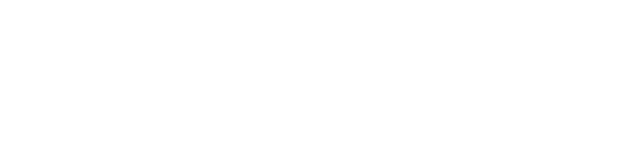
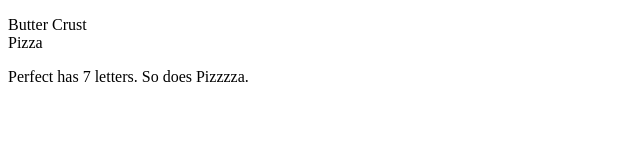
Before and after one commit to MaureenGichuki/Buttercrustpizza, a plain HTML site: page index.html in a window 1280 px wide. Shown: the whole page, without its empty margins (0-640 px from the left). Drawn offline with Linux system fonts and the light colour scheme.

Commit message:
"Feat: Adds contents of the main view"

```diff
--- a/index.html
+++ b/index.html
@@ -7,6 +7,20 @@
     <title>Butter Crust</title>
 </head>
 <body>
-
+    <div class="butter">
+        <div class="bter">
+            <p class="bter1">
+                Butter Crust
+                <br>
+                Pizza
+            </p>
+            <p class="bter2">
+                Perfect has 7 letters. So does Pizzzza.
+            </p>
+        </div>
+        <div class="bter3">
+            <img src="">
+        </div>
+    </div>
 </body>
 </html>
```
